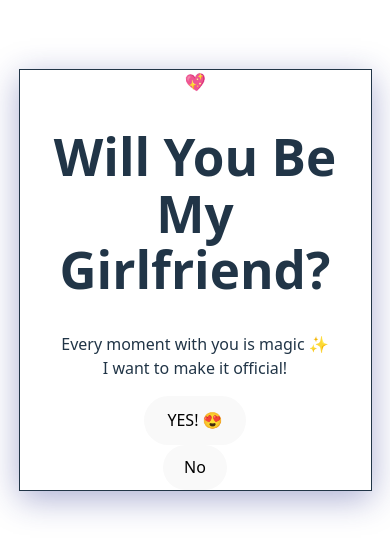
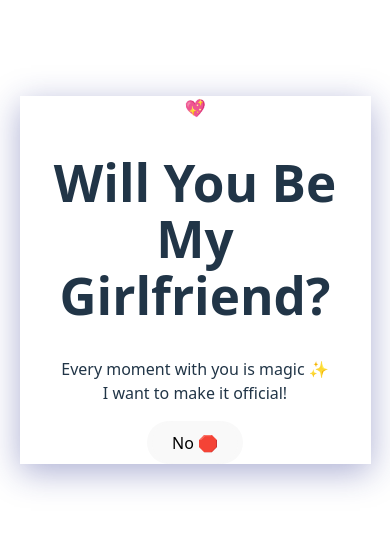
Before and after one commit to meltjacTechs/my_awesome_proposer, a React (Vite) app: page / in a window 390 px wide. Shown: the part 142-696 px from the top of the page. Built offline with nearby package versions, Linux system fonts and the light colour scheme.

Commit message:
Enhance 'No' button text and improve layout responsiveness

```diff
--- a/src/App.jsx
+++ b/src/App.jsx
@@ -27,6 +27,7 @@
   };
 
   const moveNoButton = () => {
+    // Constrained movement for the 'No' button
     const x = Math.random() * 200 - 100;
     const y = Math.random() * 200 - 100;
     setNoBtnPosition({ x, y });
@@ -63,19 +64,25 @@
 
   const getNoButtonText = () => {
     const phrases = [
-      "No",
-      "Are you sure?",
-      "Really?",
-      "Don't do this!",
-      "Click Yes!",
-      "Last chance!"
+      "No 🛑",
+      "Are you sure? 🤔",
+      "Really? 😬",
+      "Don't do this! 💔",
+      "Click Yes! 🙏",
+      "Last chance! ⏳",
+      "No 😐",
+      "Wait… what? 🤯",
+      "You sure about that? 👀",
+      "This feels illegal 😭",
+      "Wrong choice bestie 🙅‍♀️",
+      "Okay now you’re playing 🤡",
+      "Just click YES 😌💖"
     ];
     return phrases[Math.min(hoverCount, phrases.length - 1)];
   };
 
   return (
-    /* FULL VIEWPORT CENTERING */
-    <div className="relative min-h-screen w-screen overflow-hidden
+    <div className="relative h-screen w-screen overflow-hidden
                     bg-gradient-to-br from-indigo-500 via-purple-500 to-pink-500
                     flex items-center justify-center">
 
@@ -115,7 +122,7 @@
               exit={{ scale: 0.8, opacity: 0 }}
               transition={{ type: "spring", stiffness: 100 }}
               className="bg-white/30 backdrop-blur-lg
-                         border border-white/20 rounded-3xl
+                         rounded-3xl
                          shadow-[0_8px_32px_0_rgba(31,38,135,0.37)]
                          p-8 md:p-12 text-center
                          w-[90%] max-w-lg mx-auto"
@@ -137,7 +144,7 @@
                 I want to make it official!
               </p>
 
-              <div className="flex flex-col md:flex-row gap-6 justify-center items-center h-32">
+              <div className="flex flex-col md:flex-row gap-6 justify-center items-center h-32 relative w-full">
                 <motion.button
                   whileHover={{ scale: 1.1 }}
                   whileTap={{ scale: 0.9 }}
@@ -145,8 +152,8 @@
                   className="px-10 py-3 bg-gradient-to-r
                              from-green-400 to-emerald-600
                              text-white text-xl font-bold
-                             rounded-full shadow-lg
-                             border-4 border-white/30"
+                             rounded-full shadow-lg"
+                             /* Removed border-4 border-white/30 */
                 >
                   YES! 😍
                 </motion.button>
@@ -158,8 +165,9 @@
                   transition={{ type: "spring", stiffness: 300, damping: 20 }}
                   className="px-10 py-3 bg-white/20 text-white
                              text-xl font-bold rounded-full
-                             backdrop-blur-sm border-2 border-white/50
-                             hover:bg-rose-500 hover:border-rose-500"
+                             backdrop-blur-sm
+                             hover:bg-rose-500 hover:border-rose-500 absolute cursor-pointer"
+                             /* Removed border-2 border-white/50 */
                 >
                   {getNoButtonText()}
                 </motion.button>
@@ -171,9 +179,10 @@
               initial={{ scale: 0.5, opacity: 0 }}
               animate={{ scale: 1, opacity: 1 }}
               className="bg-white/30 backdrop-blur-lg
-                         border border-white/20 rounded-3xl
+                         rounded-3xl
                          shadow-2xl p-8 md:p-12 text-center
                          w-[90%] max-w-lg mx-auto"
+                         /* Removed border border-white/20 */
             >
               <motion.div
                 className="text-8xl mb-6"
```
